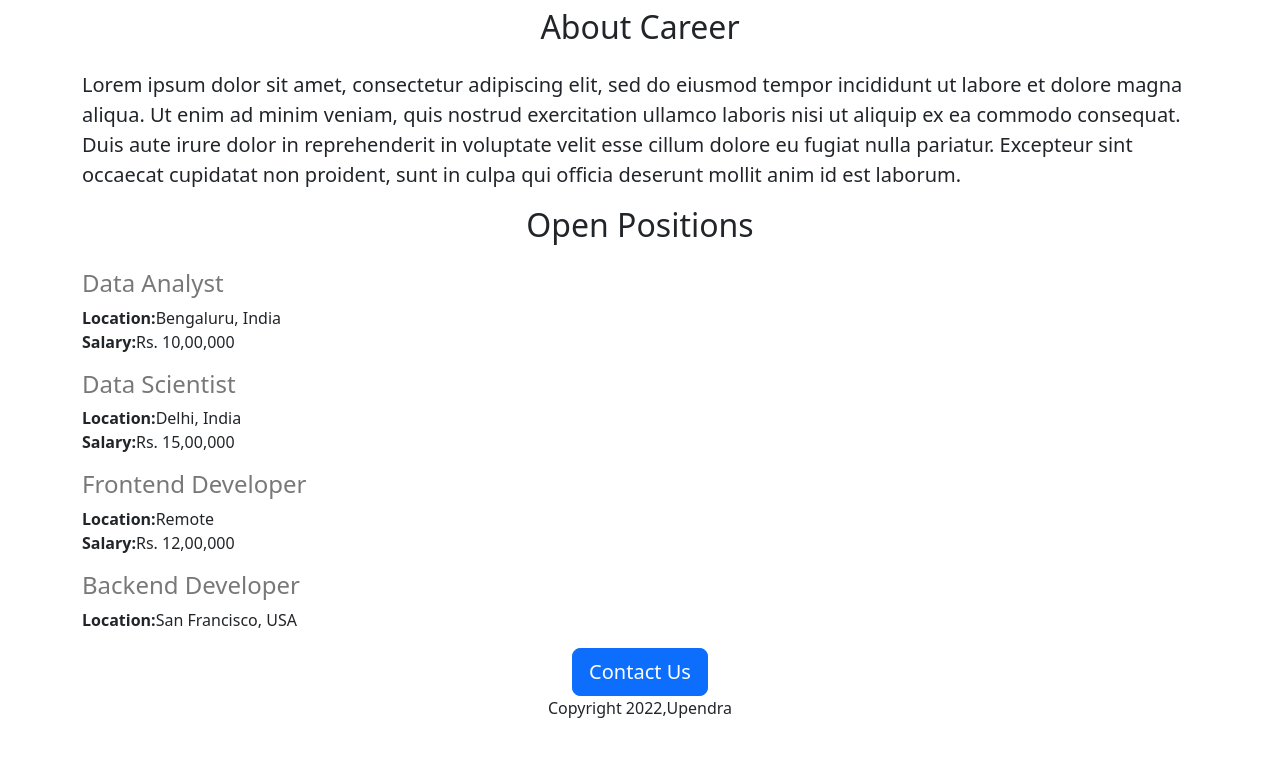
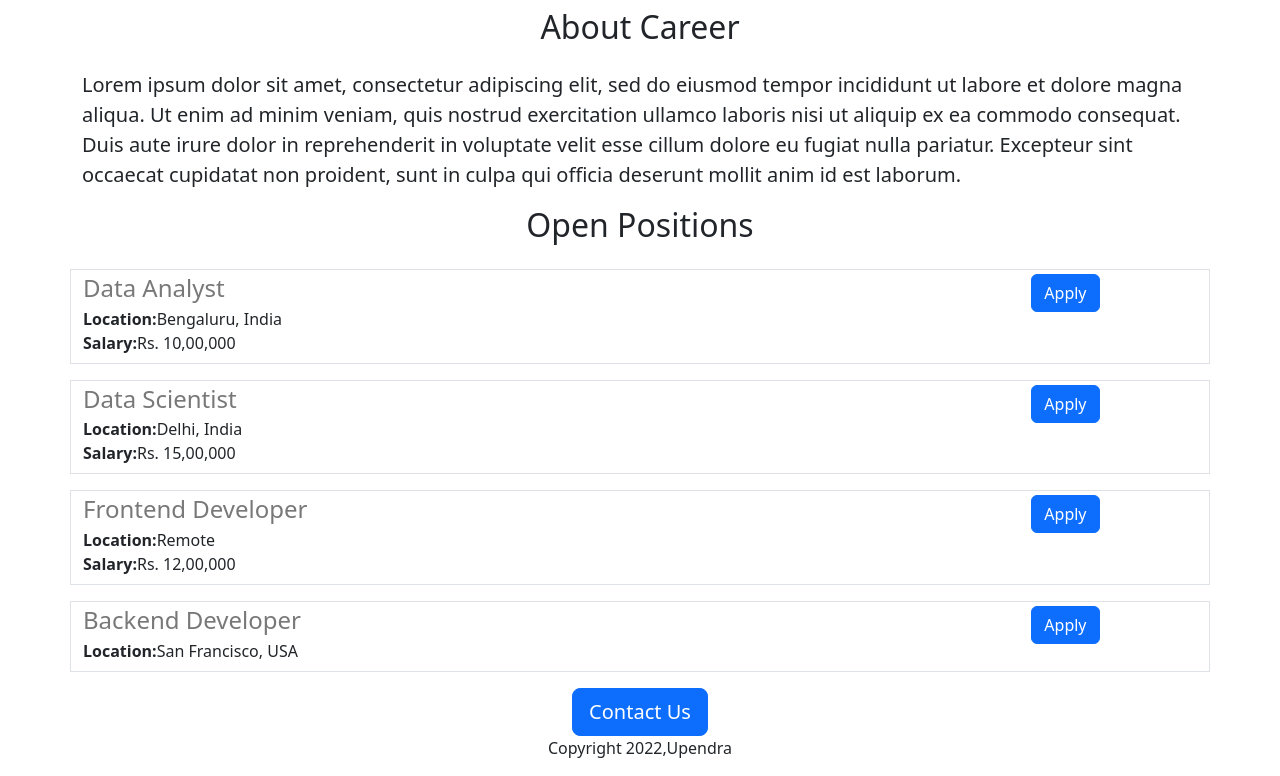
Before and after one commit to solrok/webdatabase, a Flask app: page / in a window 1280 px wide. Shown: the part 480-1256 px from the top of the page. Before the commit the page ends 1198 px from the top, so only its background shows below. Run offline with Flask 3, Linux system fonts and the light colour scheme.

Commit message:
jobitemhttml

```diff
--- a/templates/jobitem.html
+++ b/templates/jobitem.html
@@ -1,5 +1,6 @@
-  <div style="margin-bottom:16px">
-    <h4 style="color:rgb(120,120,120); margin-bttom:4px;">{{job['title']}}</h4>
+  <div class="border border-bottom row" style="margin-bottom:16px; padding-bottom:8px; padding-top:4px">
+    <div class="col-10">
+      <h4 style="color:rgb(120,120,120); margin-bottom:4px; ">{{job['title']}}</h4>
       <div><b>Location:</b>{{job['location']}}
       </div>
       {% if 'salary' in job %}
@@ -8,3 +9,7 @@
         </div>
       {% endif %}
       </div>
+    <div class="col-2" >
+    <button type="button" class="btn btn-primary">Apply</button>
+    </div>
+  </div>
```
Lines whose indentation alone changed are shown as unchanged.
